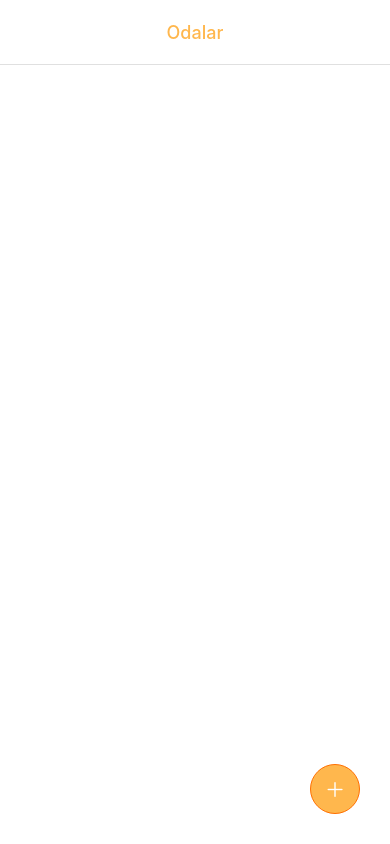
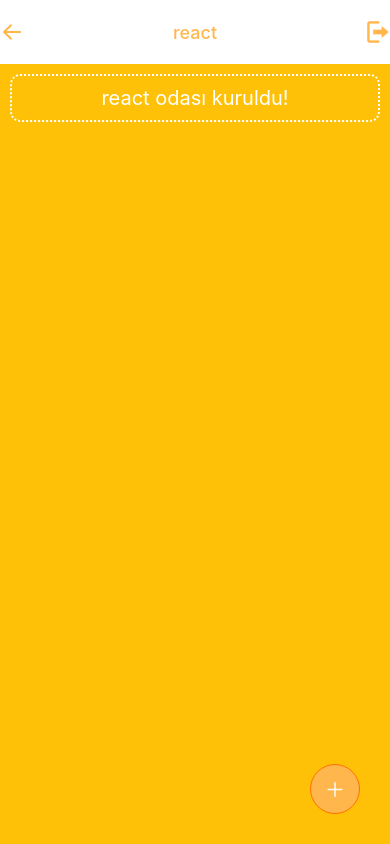
Before and after one commit to Dogukan-Hellac/codeTalks, a React Native app: screen /ChatRoom in a window 390 px wide. Before the commit this address had no page. Built offline with nearby package versions, Linux system fonts and the light colour scheme.

Commit message:
ADDED CHATROOMSCREEN

```diff
--- a/App.js
+++ b/App.js
@@ -3,7 +3,10 @@ import { createNativeStackNavigator } from '@react-navigation/native-stack';
 import LogInScreen from './screens/LogInScreen';
 import SignUpScreen from './screens/SignUpScreen';
 import CreateRoomsScreen from './screens/CreateRoomsScreen';
+import ChatRoomScreen from './screens/ChatRoomScreen/ChatRoomScreen';
 import colors from './constants/Color';
+import Entypo from '@expo/vector-icons/Entypo';
+import AntDesign from '@expo/vector-icons/AntDesign';
 
 const Stack = createNativeStackNavigator();
 
@@ -11,26 +14,39 @@ export default function App() {
   return (
     <NavigationContainer>
       <Stack.Navigator screenOptions={{
-        headerShown: false
+        headerTitleAlign: 'center',
+        headerTintColor: colors.secondary,
+        headerShadowVisible: false,
       }}>
         <Stack.Screen
-          name="CreateRooms"
-          component={CreateRoomsScreen}
+          name="ChatRoom"
+          component={ChatRoomScreen}
           options={{
-            headerShown: true,
-            headerTitle: 'Odalar',
-            headerTitleAlign: 'center',
-            headerTintColor: colors.secondary,
-            headerShadowVisible: false,
+            headerTitle: 'react',
+            headerRight: () => { return <Entypo name="log-out" size={24} color={colors.secondary} /> },
+            headerLeft: () => { return <AntDesign name="arrowleft" size={24} color={colors.secondary} /> }
           }}
         />
         <Stack.Screen
           name="LogIn"
           component={LogInScreen}
+          options={{
+            headerShown: false
+          }}
         />
         <Stack.Screen
           name="SignUp"
           component={SignUpScreen}
+          options={{
+            headerShown: false
+          }}
+        />
+        <Stack.Screen
+          name="CreateRooms"
+          component={CreateRoomsScreen}
+          options={{
+            headerTitle: 'Odalar'
+          }}
         />
       </Stack.Navigator>
     </NavigationContainer>
--- a/constants/Color.js
+++ b/constants/Color.js
@@ -2,7 +2,7 @@ const colors = {
     primary: '#FF6F00',
     secondary: '#FFB74D',
     gray: '#E0E0E0',
-    yellow:'#FFEB3B',
+    yellow:'#FFC107',
     white:'white'
 }
 
--- /dev/null
+++ b/screens/ChatRoomScreen/ChatRoomScreen.js
@@ -0,0 +1,15 @@
+import { View, Text } from 'react-native'
+import React from 'react'
+import FloatingButton from '../../components/FloatingButton'
+import styles from './ChatRoomScreen.style'
+
+export default function ChatRoomScreen() {
+    return (
+        <View style={styles.container}>
+            <View style={styles.header}>
+                <Text style={styles.headerTitle}>react odası kuruldu!</Text>
+            </View>
+            <FloatingButton />
+        </View>
+    )
+}
--- /dev/null
+++ b/screens/ChatRoomScreen/ChatRoomScreen.style.js
@@ -0,0 +1,22 @@
+import { StyleSheet } from "react-native";
+import colors from "../../constants/Color";
+
+export default StyleSheet.create({
+    container: {
+        flex: 1,
+        backgroundColor: colors.yellow
+    },
+    header: {
+        margin: 10,
+        padding: 10,
+        borderRadius: 10,
+        borderWidth: 2,
+        alignItems: 'center',
+        borderColor: colors.white,
+        borderStyle:'dotted'
+    },
+    headerTitle: {
+        color: colors.white,
+        fontSize: 20
+    }
+})
--- /dev/null
+++ b/screens/ChatRoomScreen/index.js
@@ -0,0 +1 @@
+export { default } from './ChatRoomScreen';
```
